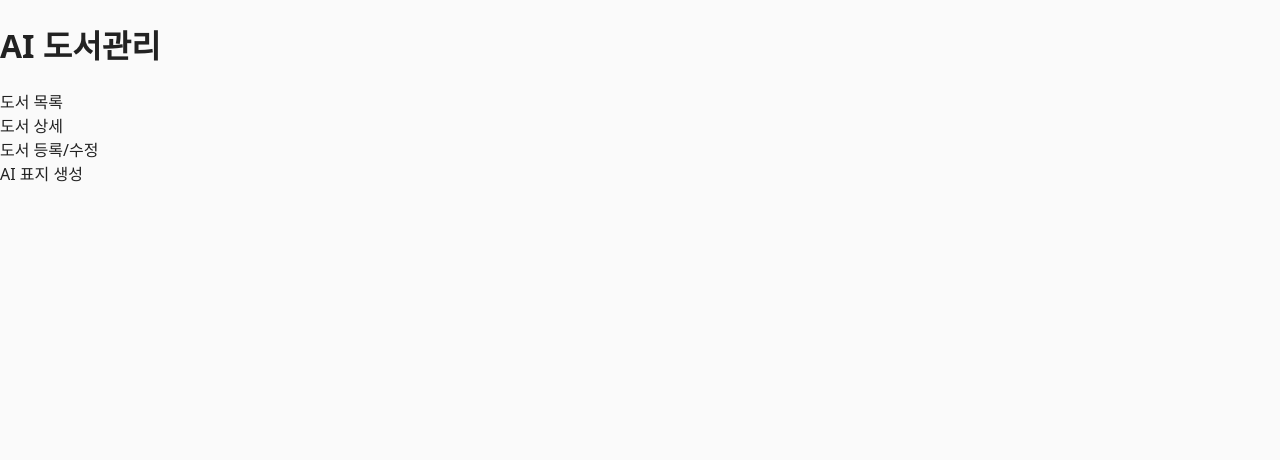
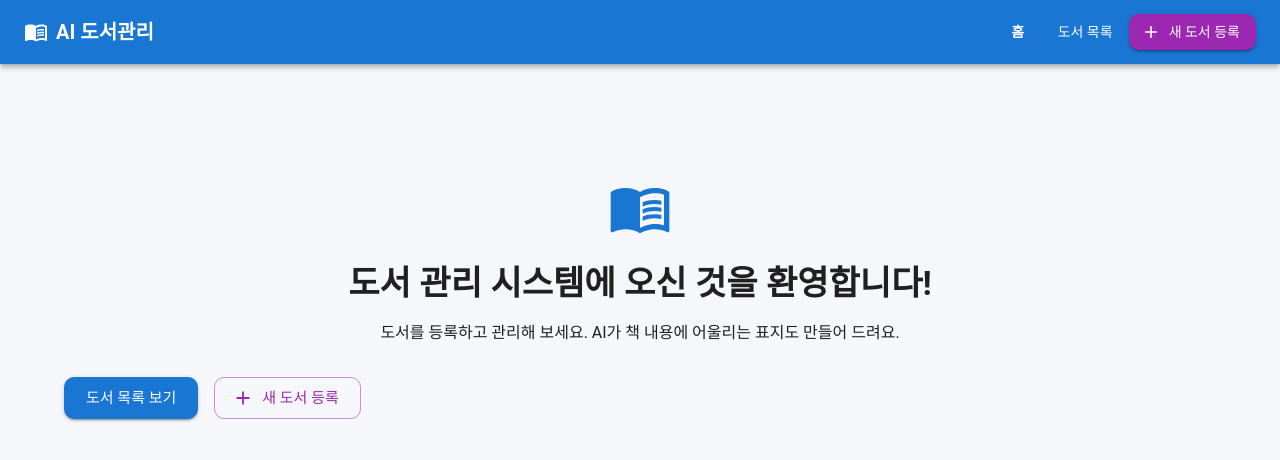
Before and after one commit to itstjddn/aivle-miniproj-4, a React (Vite) app: page / in a window 1280 px wide. Shown: the top 460 px of the page. Built offline with nearby package versions, Linux system fonts and the light colour scheme.

Commit message:
MUI ver 초안

```diff
--- a/src/App.jsx
+++ b/src/App.jsx
@@ -1,18 +1,119 @@
+import { useState } from 'react';
+import { ThemeProvider } from '@mui/material/styles';
+import CssBaseline from '@mui/material/CssBaseline';
+import AppBar from '@mui/material/AppBar';
+import Toolbar from '@mui/material/Toolbar';
+import Typography from '@mui/material/Typography';
+import Button from '@mui/material/Button';
+import Container from '@mui/material/Container';
+import AddIcon from '@mui/icons-material/Add';
+import MenuBookIcon from '@mui/icons-material/MenuBook';
+import Home from './components/Home';
 import BookList from './components/BookList';
 import BookDetail from './components/BookDetail';
 import BookForm from './components/BookForm';
 import CoverGenerator from './components/CoverGenerator';
+import theme from './theme';
 import './App.css';
 
-// TODO: 화면 전환(목록 / 상세 / 등록 / 수정) 방식을 정해서 구현하세요.
+// 화면 전환: react-router 없이 state 하나로 관리
+// screen 예시:
+//   { name: 'home' }
+//   { name: 'list' }
+//   { name: 'detail', id: 3 }
+//   { name: 'create' }
+//   { name: 'edit', id: 3 }
 export default function App() {
+  const [screen, setScreen] = useState({ name: 'home' });
+  // 표지 저장 후 상세 화면을 다시 불러오기 위한 값 (바뀌면 BookDetail이 새로 그려짐)
+  const [refreshKey, setRefreshKey] = useState(0);
+
+  const goHome = () => setScreen({ name: 'home' });
+  const goList = () => setScreen({ name: 'list' });
+  const goDetail = (id) => setScreen({ name: 'detail', id });
+  const goCreate = () => setScreen({ name: 'create' });
+  const goEdit = (id) => setScreen({ name: 'edit', id });
+
   return (
-    <div className="app">
-      <h1>AI 도서관리</h1>
-      <BookList />
-      <BookDetail />
-      <BookForm />
-      <CoverGenerator />
-    </div>
+    <ThemeProvider theme={theme}>
+      {/* 브라우저 기본 여백 제거 + 배경색 적용 */}
+      <CssBaseline />
+
+      {/* 상단 헤더 */}
+      <AppBar position="sticky">
+        <Toolbar>
+          <MenuBookIcon sx={{ mr: 1 }} />
+          <Typography
+            variant="h6"
+            sx={{ flexGrow: 1, fontWeight: 700, cursor: 'pointer' }}
+            onClick={goHome}
+          >
+            AI 도서관리
+          </Typography>
+          <Button
+            color="inherit"
+            onClick={goHome}
+            sx={{ fontWeight: screen.name === 'home' ? 700 : 400 }}
+          >
+            홈
+          </Button>
+          <Button
+            color="inherit"
+            onClick={goList}
+            sx={{ fontWeight: screen.name === 'list' ? 700 : 400 }}
+          >
+            도서 목록
+          </Button>
+          <Button
+            variant="contained"
+            color="secondary"
+            startIcon={<AddIcon />}
+            onClick={goCreate}
+            sx={{ ml: 1 }}
+          >
+            새 도서 등록
+          </Button>
+        </Toolbar>
+      </AppBar>
+
+      {/* 본문: 가운데 정렬 + 최대 폭 제한 */}
+      <Container maxWidth="lg" sx={{ py: 4 }}>
+        {screen.name === 'home' && (
+          <Home onGoList={goList} onGoCreate={goCreate} />
+        )}
+
+        {screen.name === 'list' && (
+          <BookList onSelect={goDetail} onCreate={goCreate} />
+        )}
+
+        {screen.name === 'detail' && (
+          <>
+            <BookDetail
+              key={refreshKey}
+              id={screen.id}
+              onEdit={goEdit}
+              onBack={goList}
+              onDeleted={goList}
+            />
+            <CoverGenerator
+              bookId={screen.id}
+              onSaved={() => setRefreshKey((k) => k + 1)}
+            />
+          </>
+        )}
+
+        {screen.name === 'create' && (
+          <BookForm onDone={goDetail} onCancel={goList} />
+        )}
+
+        {screen.name === 'edit' && (
+          <BookForm
+            id={screen.id}
+            onDone={goDetail}
+            onCancel={() => goDetail(screen.id)}
+          />
+        )}
+      </Container>
+    </ThemeProvider>
   );
 }
--- /dev/null
+++ b/src/theme.js
@@ -0,0 +1,17 @@
+import { createTheme } from '@mui/material/styles';
+
+// 앱 전체 디자인 톤 — 색을 바꾸고 싶으면 여기만 고치면 됨
+const theme = createTheme({
+  palette: {
+    primary: { main: '#1976d2' },   // 메인 파랑 (헤더, 기본 버튼)
+    secondary: { main: '#9c27b0' }, // 강조 보라 (새 도서 등록, AI 표지 생성)
+    error: { main: '#e53935' },     // 삭제 버튼
+    background: { default: '#f5f7fa' },
+  },
+  typography: {
+    fontFamily: '"Pretendard", "Noto Sans KR", "Roboto", sans-serif',
+  },
+  shape: { borderRadius: 10 },
+});
+
+export default theme;
```
